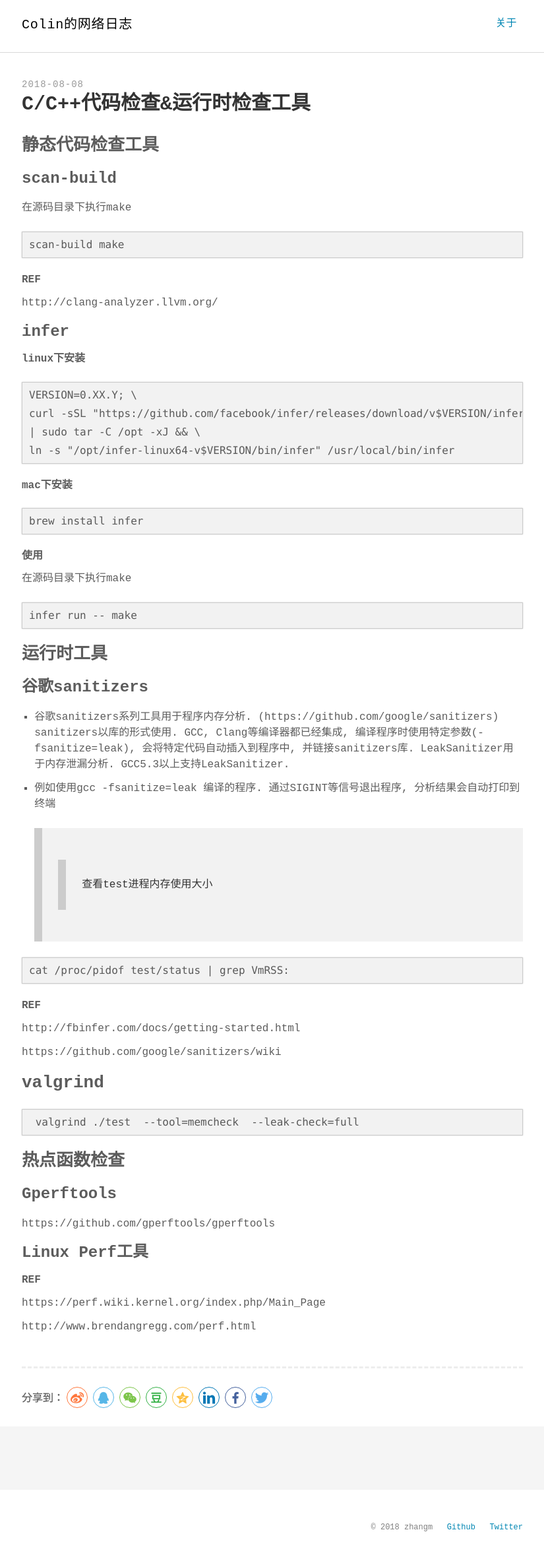
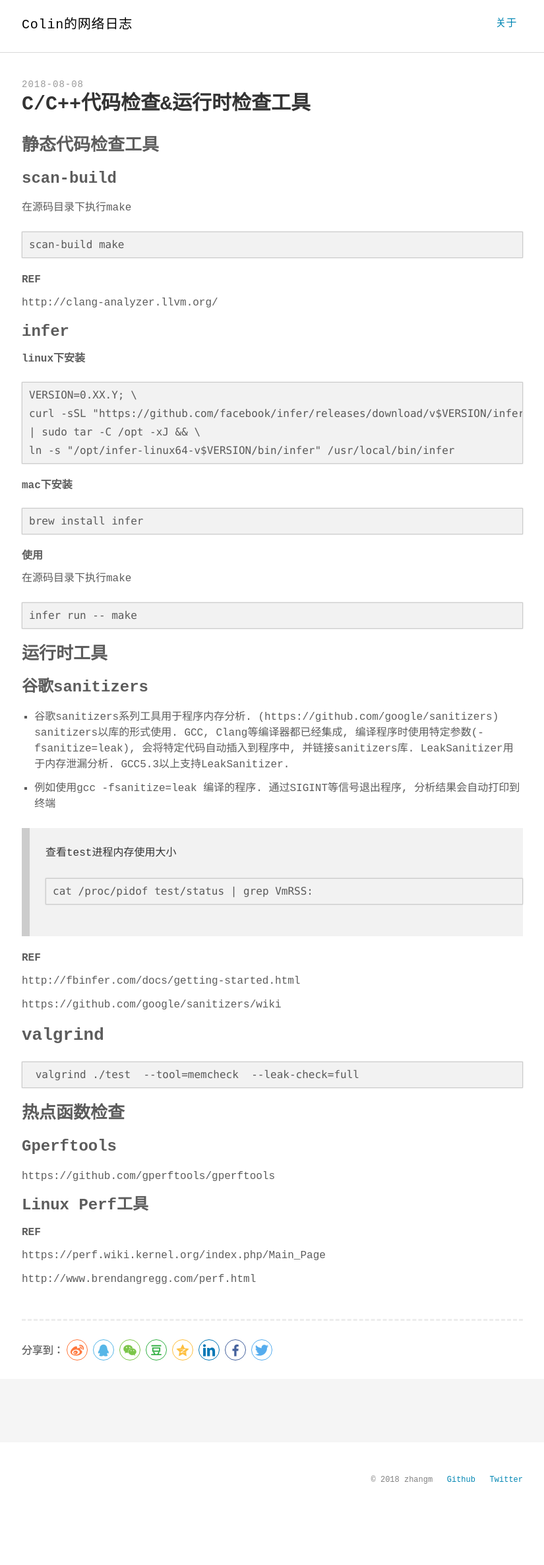
Before and after one commit to colin-zhang/colin-zhang.github.io, a Jekyll site: the page built from _posts/2018-08-08-C&C++程序检查工具.md, in a window 1280 px wide. Shown: the whole page at 66% size, without its empty margins (227-1052 px from the left). Built offline with Jekyll 4.4.1, drawn with Linux system fonts in a browser that asks for light colours; some web fonts are replaced; comment, search, counter and statistics services are not loaded; after the commit the page ends 2300 px from its top, so only the background shows below that.

Commit message:
fix C/C++代码检查&运行时检查工具

````diff
--- a/_posts/2018-08-08-C&C++程序检查工具.md
+++ b/_posts/2018-08-08-C&C++程序检查工具.md
@@ -55,8 +55,7 @@ infer run -- make
 
 - 例如使用gcc -fsanitize=leak 编译的程序. 通过SIGINT等信号退出程序, 分析结果会自动打印到终端
 
-  > > 查看test进程内存使用大小
-
+> 查看test进程内存使用大小
 ```
 cat /proc/pidof test/status | grep VmRSS:
 ```
````
